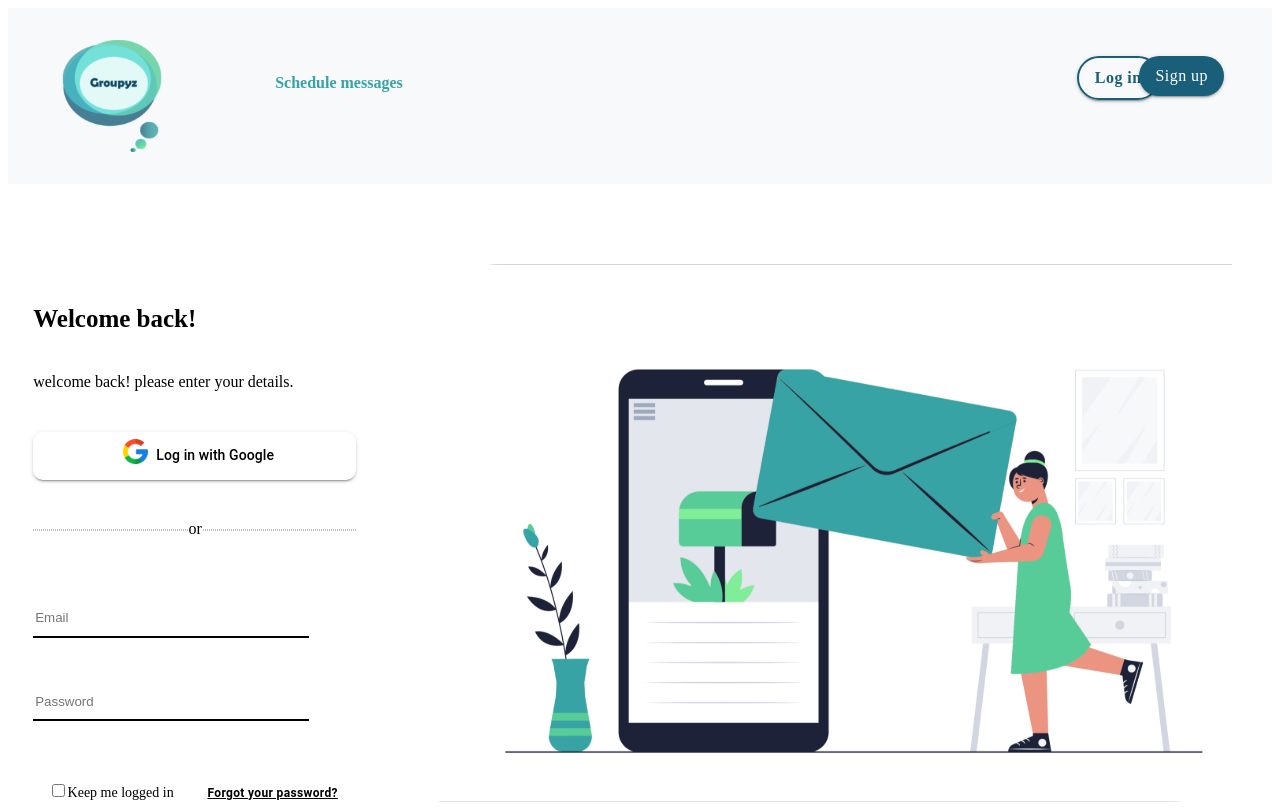
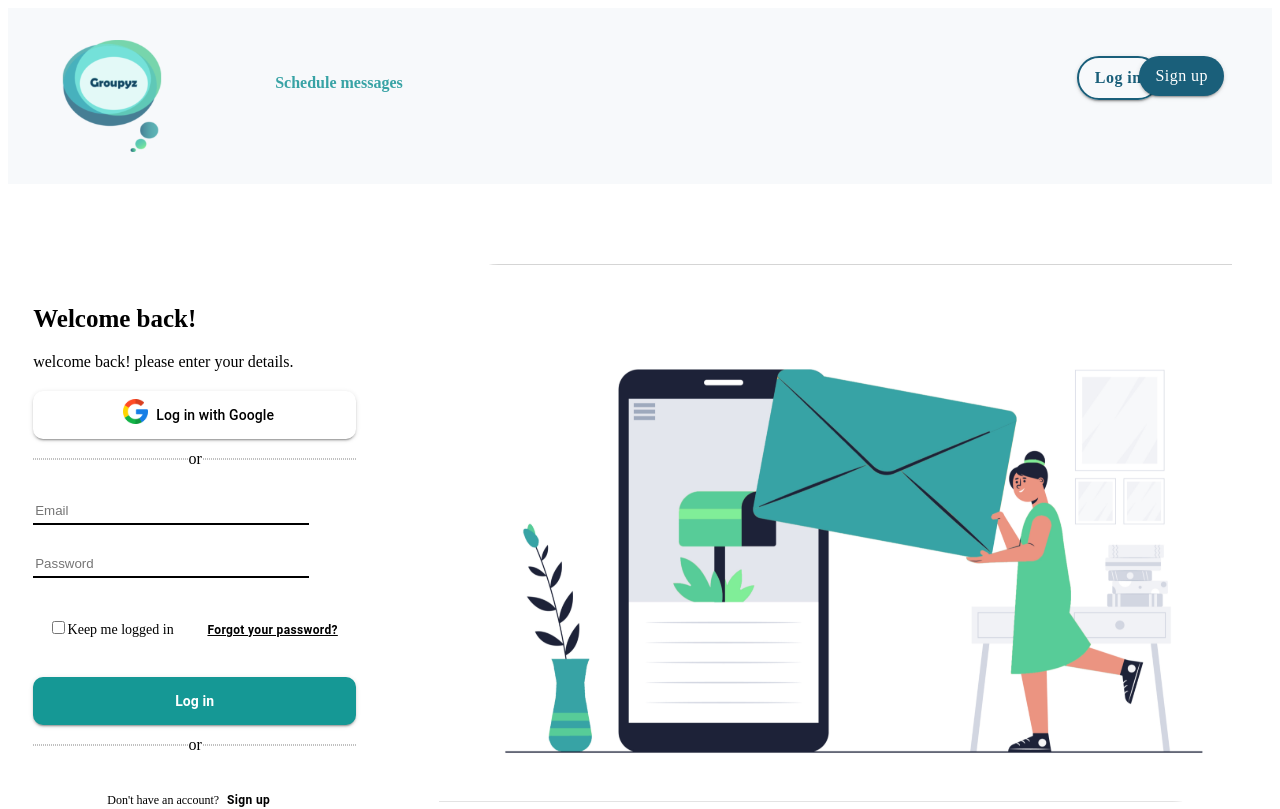
Before and after one commit to Groupyz/UI, a React (Create React App) app in the folder groupyz/: page /login in a window 1280 px wide. Shown: the top 809 px of the page. Built offline with nearby package versions, Linux system fonts and the light colour scheme.

Commit message:
adjusted margins to fit page

```diff
--- a/groupyz/src/pages/login/styles/LoginComponent.css
+++ b/groupyz/src/pages/login/styles/LoginComponent.css
@@ -1,7 +1,7 @@
 loginComponent .loginContainer {
     display: grid;
-    grid-template-rows: 1fr 1fr 1fr 1fr 1fr 1fr 1fr 1fr 1fr 1fr;
-    grid-gap: 15px;
+    grid-template-rows: 0.7fr 0.7fr 0.7fr 0.7fr 0.7fr 0.7fr 1fr 0.7fr 0.7fr 0.7fr;
+    grid-gap: 5px;
 }
 
 loginComponent .loginContainer .row {
@@ -41,7 +41,7 @@ loginComponent .loginContainer .row .googleButton #Button_c {
 
 loginComponent .loginContainer .row .seperator .text {
     position: absolute;
-    top: 20%;
+    top: 30%;
     left: 50%;
     transform: translate(-50%, -50%);
     background-color: white;
```
